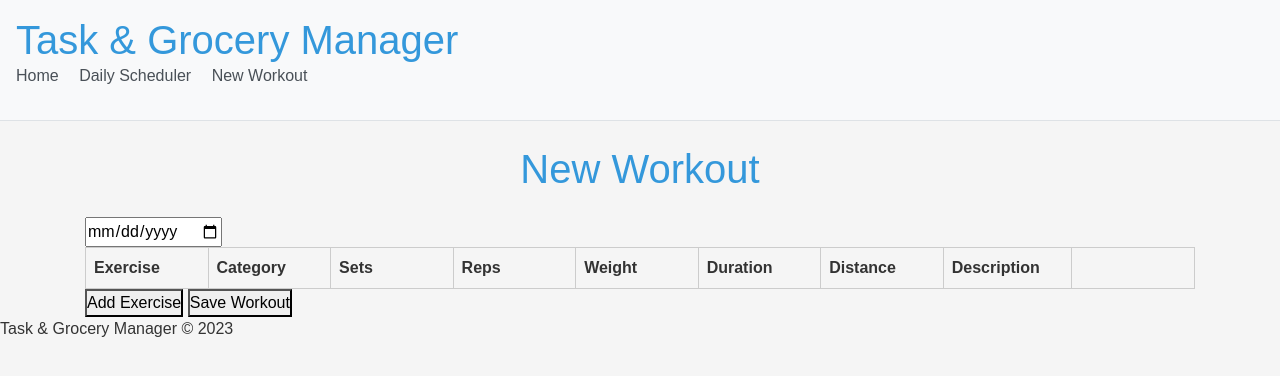
After one commit to ksdisch/life-organizer, a Flask app: page /workout_builder in a window 1280 px wide. The commit adds this page. Shown: the top 376 px of the page. Run offline with Flask 3, Linux system fonts and the light colour scheme; lists and menus that the app fills with data are empty; some libraries are stand-ins or nearby versions.

Commit message:
workout planner

```diff
--- a/app.py
+++ b/app.py
@@ -1,9 +1,12 @@
 from flask import Flask, render_template, redirect, url_for, request
 from models import db
 from flask_sqlalchemy import SQLAlchemy
+from flask_migrate import Migrate
 from views.main_views import index
 from views.task_views import add_task, toggle_task
 from views.grocery_views import add_grocery_item, toggle_grocery
+from views.daily_scheduler_views import daily_schedule_builder, daily_schedule, save_daily_schedule
+from views.workout_builder_views import workout_builder, save_workout, daily_workout
 
 # Initialize Flask web app instance
 app = Flask(__name__)
@@ -11,16 +14,32 @@ app = Flask(__name__)
 app.config['SQLALCHEMY_DATABASE_URI'] = 'sqlite:///tasks.db'
 
 db.init_app(app)
+migrate = Migrate(app, db)  # Add this line
 
-with app.app_context():
-    db.create_all()
-
+# Home page
 app.add_url_rule("/", view_func=index)
 app.add_url_rule("/add", view_func=add_task, methods=["POST"])
 app.add_url_rule("/toggle-task/<int:task_id>", view_func=toggle_task, methods=["POST"])
 app.add_url_rule("/add-grocery", view_func=add_grocery_item, methods=["POST"])
 app.add_url_rule("/toggle-grocery/<int:grocery_id>", view_func=toggle_grocery, methods=["POST"])
 
+# Daily schedule builder page
+app.add_url_rule("/daily_schedule_builder", view_func=daily_schedule_builder)
+
+# Saves the daily schedules
+app.add_url_rule("/save_daily_schedule", view_func=save_daily_schedule, methods=['POST'])
+
+# Daily schedules after user builds and submits them
+app.add_url_rule("/daily_schedule/<date>", view_func=daily_schedule)
+
+# Workout builder page
+app.add_url_rule("/workout_builder", view_func=workout_builder)
+
+# Saves the workout
+app.add_url_rule("/save_workout", view_func=save_workout, methods=['POST'])
+
+# Builds route for workout
+app.add_url_rule("/daily_workout/<workout_date>", view_func=daily_workout)
 
 if __name__ == '__main__':
     app.run(debug=True)
--- a/static/styles.css
+++ b/static/styles.css
@@ -63,3 +63,25 @@ header nav ul li a {
 header nav ul li a:hover {
     color: #212529;
 }
+
+/* Add styling for the workout builder table */
+#workoutTable {
+    border-collapse: collapse;
+    width: 100%;
+}
+
+#workoutTable th, #workoutTable td {
+    border: 1px solid #ccc;
+    padding: 8px;
+    text-align: left;
+    min-width: 100px; /* Set the minimum width for cells */
+    white-space: nowrap;
+    overflow: hidden;
+    text-overflow: ellipsis;
+}
+
+/* Set a style for input and select elements within the table cells */
+#workoutTable input, #workoutTable select {
+    width: 100%;
+    box-sizing: border-box;
+}
--- a/templates/base.html
+++ b/templates/base.html
@@ -5,7 +5,7 @@
     <meta name="viewport" content="width=device-width, initial-scale=1.0">
     <title>Task & Grocery Manager</title>
     <link href="https://maxcdn.bootstrapcdn.com/bootstrap/4.5.2/css/bootstrap.min.css" rel="stylesheet">
-    <link rel="stylesheet" href="{{ url_for('static', filename='css/main.css') }}">
+    <link rel="stylesheet" href="{{ url_for('static', filename='styles.css') }}">
 </head>
 <body>
     {% include 'header.html' %}
--- a/templates/header.html
+++ b/templates/header.html
@@ -3,6 +3,8 @@
     <nav>
         <ul>
             <li><a href="{{ url_for('index') }}">Home</a></li>
+            <li><a href="{{ url_for('daily_schedule_builder') }}">Daily Scheduler</a></li>
+            <li><a href="{{ url_for('workout_builder') }}">New Workout</a></li>
         </ul>
     </nav>
 </header>
--- /dev/null
+++ b/templates/workout_builder.html
@@ -0,0 +1,118 @@
+{% extends 'base.html' %}
+
+{% block content %}
+
+    <div class="container">
+        <h1 class="text-center my-4">New Workout</h1>
+        <form action="/save_workout" method="post" onsubmit="return prepareForm()">
+            <input type="date" name="workout_date">
+            <table id="workoutTable">
+                <tr>
+                    <th>Exercise</th>
+                    <th>Category</th>
+                    <th>Sets</th>
+                    <th>Reps</th>
+                    <th>Weight</th>
+                    <th>Duration</th>
+                    <th>Distance</th>
+                    <th>Description</th>
+                    <th></th> <!-- Add an empty header for the delete button -->
+                </tr>
+            </table>
+            <button onclick="addRow()" type="button">Add Exercise</button>
+            <button type="submit">Save Workout</button>
+        </form>
+    </div>
+    <script>
+        var rowCounter = 0;
+        function addRow() {
+            var table = document.getElementById("workoutTable");
+            var row = table.insertRow(-1); // Insert row at the last position
+
+            // Increment the counter and use it to generate unique id attributes
+            rowCounter++;
+
+            const newExerciseInputId = 'newExerciseInput' + rowCounter;
+            const newCategoryInputId = 'newCategoryInput' + rowCounter;
+
+            // Create cells and add content
+            var exercise = row.insertCell(0);
+            var exercise_category = row.insertCell(1);
+            var sets = row.insertCell(2);
+            var reps = row.insertCell(3);
+            var weight = row.insertCell(4);
+            var duration = row.insertCell(5);
+            var distance = row.insertCell(6);
+            var description = row.insertCell(7);
+            var deleteButton = row.insertCell(8); // Add a cell for the delete button
+
+            exercise.innerHTML = '<select name="exercise" onchange="toggleNewExerciseInput(this, \'' + newExerciseInputId + '\')">' +
+                         '<option value="">Select an exercise</option>' +
+                         '{% for exercise in exercises %}' +
+                         '<option value="{{ exercise.id }}">{{ exercise.title }}</option>' +
+                         '{% endfor %}' +
+                         '<option value="new">Add new exercise...</option>' +
+                         '</select>' +
+                         '<input type="text" id="' + newExerciseInputId + '" name="new_exercise" style="display:none">';
+
+            exercise_category.innerHTML = '<select name="exercise_category" onchange="toggleNewCategoryInput(this, \'' + newCategoryInputId + '\')">' +
+                                  '<option value="">Select a category</option>' +
+                                  '{% for category in categories %}' +
+                                  '<option value="{{ category.id }}">{{ category.name }}</option>' +
+                                  '{% endfor %}' +
+                                  '<option value="new">Add new category...</option>' +
+                                  '</select>' +
+                                  '<input type="text" id="' + newCategoryInputId + '" name="new_category" style="display:none">';
+            sets.innerHTML = '<input type="number" name="sets" min="1" step="1">';
+            reps.innerHTML = '<input type="number" name="reps" min="1" step="1">';
+            weight.innerHTML = '<input type="number" name="weight" min="0" step="0.1">';
+            duration.innerHTML = '<input type="time" name="duration" step="60">';
+            distance.innerHTML = '<input type="number" name="distance" min="0" step="0.1">';
+            description.innerHTML = '<input type="text" name="description">';
+            deleteButton.innerHTML = '<button onclick="deleteRow(this)" type="button">Delete</button>'; // Add the delete button
+        }
+
+        function deleteRow(button) {
+            var row = button.parentNode.parentNode;
+            row.parentNode.removeChild(row);
+        }
+
+        function toggleNewExerciseInput(selectElement, newExerciseInputId) {
+            var newExerciseInput = document.getElementById(newExerciseInputId);
+            var newCategoryInput = document.getElementById('newCategoryInput' + rowCounter); // Use the rowCounter to get the proper newCategoryInput
+            if (selectElement.value === "new") {
+                newExerciseInput.style.display = "block";
+                newCategoryInput.style.display = "block";
+            } else {
+                newExerciseInput.style.display = "none";
+                newCategoryInput.style.display = "none";
+            }
+        }
+
+        function toggleNewCategoryInput(selectElement, newCategoryInputId) {
+            var newCategoryInput = document.getElementById(newCategoryInputId);
+            if (selectElement.value === "new") {
+                newCategoryInput.style.display = "block";
+            } else {
+                newCategoryInput.style.display = "none";
+                newCategoryInput.value = "";
+            }
+        }
+        function prepareForm() {
+            console.log("prepareForm called");
+
+            var exerciseDropdowns = document.getElementsByName("exercise");
+            var newExerciseInputs = document.getElementsByName("new_exercise");
+
+            for (var i = 0; i < exerciseDropdowns.length; i++) {
+                if (exerciseDropdowns[i].value === "new") {
+                    exerciseDropdowns[i].value = newExerciseInputs[i].value;
+                }
+            }
+
+            return true;
+        }
+
+    </script>
+
+{% endblock %}
--- a/views/main_views.py
+++ b/views/main_views.py
@@ -2,6 +2,7 @@ from flask import render_template
 from models import Task, TaskCategory, GroceryItem, GroceryCategory
 
 def index():
+    # Retrieve task and grocery data from the database
     task_categories = TaskCategory.query.all()
     tasks = Task.query.filter_by(completed=False).all()
     completed_tasks = Task.query.filter_by(completed=True).all()
@@ -10,4 +11,5 @@ def index():
     grocery_items = GroceryItem.query.filter_by(completed=False).all()
     completed_grocery_items = GroceryItem.query.filter_by(completed=True).all()
 
+    # Render the index.html template with the retrieved data
     return render_template('index.html', task_categories=task_categories, tasks=tasks, completed_tasks=completed_tasks, grocery_categories=grocery_categories, grocery_items=grocery_items, completed_grocery_items=completed_grocery_items)
--- /dev/null
+++ b/views/workout_builder_views.py
@@ -0,0 +1,68 @@
+from flask import request, render_template, redirect, url_for, jsonify
+from models import Task, TaskCategory, GroceryItem, GroceryCategory, DailySchedule, Workout, Exercise, ExerciseCategory, db
+from datetime import datetime, timedelta
+
+def workout_builder():
+    exercises = Exercise.query.all()
+    categories = ExerciseCategory.query.all()
+
+    return render_template('workout_builder.html', exercises=exercises, categories=categories)
+
+def save_workout():
+    workout_date_str = request.form['workout_date']
+
+    if not workout_date_str:
+        return "Please select a date for this workout to be logged."
+
+    workout_date = datetime.strptime(workout_date_str, '%Y-%m-%d').date()
+
+    # Extract exercise data
+    exercises = request.form.getlist('exercise')
+    exercise_categories = request.form.getlist('exercise_category')
+    sets = request.form.getlist('sets')
+    reps = request.form.getlist('reps')
+    weights = request.form.getlist('weight')
+    durations = request.form.getlist('duration')
+    distances = request.form.getlist('distance')
+    descriptions = request.form.getlist('description')
+
+    workout_data = []
+
+    for i in range(len(exercises)):
+        exercise_data = {
+            'title': exercises[i],
+            'category_id': int(exercise_categories[i]) if exercise_categories[i] and exercise_categories[i] != 'new' else None,
+            'sets': int(sets[i]) if sets[i] else None,
+            'reps': int(reps[i]) if reps[i] else None,
+            'weight': float(weights[i]) if weights[i] else None,
+            'duration': durations[i] if durations[i] else None,
+            'distance': float(distances[i]) if distances[i] else None,
+            'description': descriptions[i]
+        }
+        workout_data.append(exercise_data)
+
+        # Add new exercises to the exercises table
+        if not Exercise.query.filter_by(title=exercises[i]).first():
+            new_exercise = Exercise(
+                title=exercises[i],
+                category_id=exercise_data['category_id'],
+                description=descriptions[i]
+            )
+            db.session.add(new_exercise)
+
+    # Create a new Workout instance and set the date
+    workout = Workout(workout_date=workout_date, workout_data=workout_data)
+    db.session.add(workout)
+    db.session.commit()
+
+    return redirect(url_for('daily_workout', workout_date=workout_date_str))
+
+# Add a new route and view function for the daily_workout page
+def daily_workout(workout_date):
+    workout_date_obj = datetime.strptime(workout_date, '%Y-%m-%d').date()
+    workout = Workout.query.filter_by(workout_date=workout_date_obj).first()
+
+    if not workout:
+        return "No workout found for the given date", 404
+
+    return render_template('daily_workout.html', workout=workout)
```
Also changed, not shown: models.py (+27 -0 lines), templates/daily_schedule.html (added, +32 -0 lines), templates/daily_schedule_builder.html (added, +80 -0 lines), templates/daily_workout.html (added, +31 -0 lines), views/daily_scheduler_views.py (added, +96 -0 lines), static/main.js (line endings or trailing spaces).
